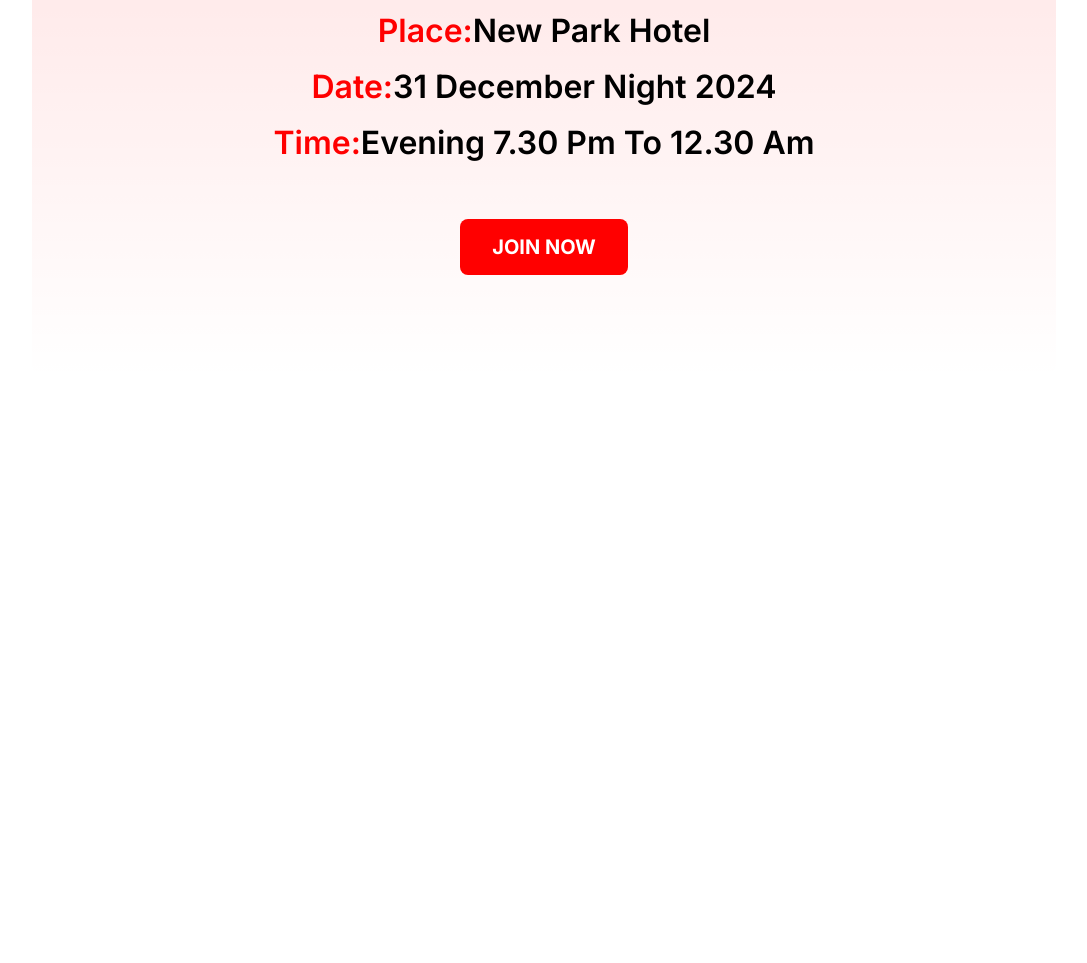
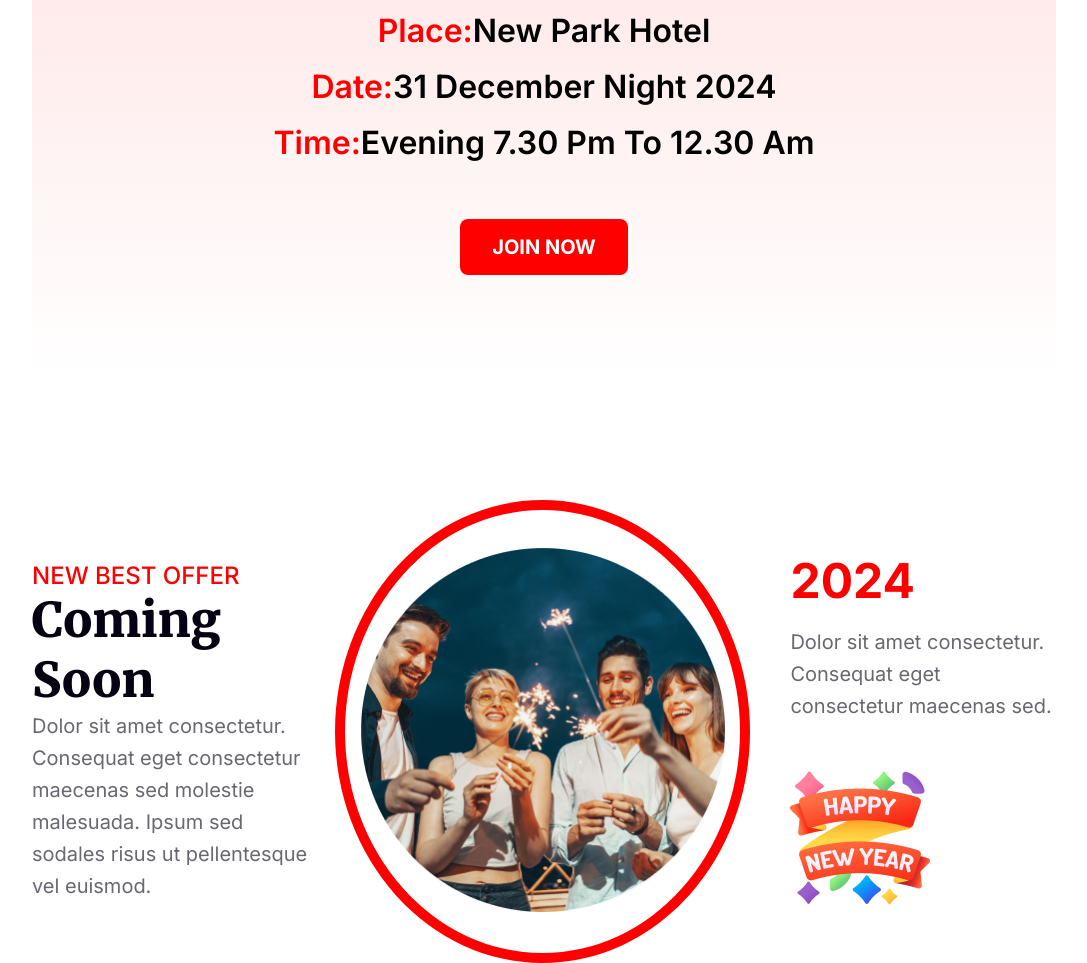
Before and after one commit to jahidul2004/new-year-offer, a plain HTML site: page index.html in a window 1280 px wide. Shown: the part 2502-3465 px from the top of the page, without its empty margins (96-1183 px from the left). Before the commit the page ends 2882 px from the top, so only its background shows below. Drawn offline with Linux system fonts and the light colour scheme.

Commit message:
Best offer section added.

```diff
--- a/index.html
+++ b/index.html
@@ -56,16 +56,57 @@
             <!-- Party section end -->
 
             <!-- Event section start -->
-             <section class="event">
+            <section class="event">
                 <div class="event-info">
-                    <h3 class="event-place"><span class="text-primary">Place:</span>New Park Hotel</h3>
-                    <h3 class="event-date"><span class="text-primary">Date:</span>31 December Night 2024</h3>
-                    <h3 class="event-time"><span class="text-primary">Time:</span>Evening 7.30 Pm to 12.30 Am</h3>
+                    <h3 class="event-place">
+                        <span class="text-primary">Place:</span>New Park Hotel
+                    </h3>
+                    <h3 class="event-date">
+                        <span class="text-primary">Date:</span>31 December Night
+                        2024
+                    </h3>
+                    <h3 class="event-time">
+                        <span class="text-primary">Time:</span>Evening 7.30 Pm
+                        to 12.30 Am
+                    </h3>
                     <button class="join-event-btn">Join Now</button>
                 </div>
-             </section>
+            </section>
             <!-- Event section end -->
 
+            <!-- Best offer section start -->
+            <section class="best-offer">
+                <div class="offer-info">
+                    <h4 class="offer-subtitle text-primary">NEW BEST OFFER</h4>
+                    <h2 class="offer-title">Coming Soon</h2>
+                    <p class="offer-description">
+                        Dolor sit amet consectetur. Consequat eget consectetur
+                        maecenas sed molestie malesuada. Ipsum sed sodales risus
+                        ut pellentesque vel euismod.
+                    </p>
+                </div>
+                <div class="offer-image">
+                    <div class="image-background">
+                        <img
+                        src="assets/images/offer-img.png"
+                        alt="Offer section Image"
+                    />
+                    </div>
+                </div>
+                <div class="offer-date">
+                    <h2 class="date-title text-primary">2024</h2>
+                    <p class="date-description">
+                        Dolor sit amet consectetur. Consequat eget consectetur
+                        maecenas sed.
+                    </p>
+                    <img
+                        src="assets/images/happy-new-year.png"
+                        alt="Happy New year Image"
+                        class="date-image"
+                    />
+                </div>
+            </section>
+            <!-- Best Offer section end -->
         </main>
 
         <footer class="footer"></footer>
--- a/styles/style.css
+++ b/styles/style.css
@@ -225,3 +225,92 @@
     cursor: pointer;
 }
 /* Event section end */
+
+/* Best offer section start */
+
+.best-offer {
+    width: 80%;
+    height: 463px;
+    display: flex;
+    align-items: center;
+    margin: 0 auto;
+    margin-top: 120px;
+}
+
+.best-offer .offer-info,
+.offer-image,
+.offer-date {
+    width: 33%;
+}
+
+
+.best-offer .offer-info .offer-subtitle {
+    color: rgb(255, 0, 0);
+    font-family: Inter;
+    font-size: 24px;
+    font-weight: 500;
+    text-align: left;
+}
+
+.best-offer .offer-info .offer-title {
+    color: rgb(7, 2, 17);
+    font-family: Merriweather;
+    font-size: 48px;
+    font-weight: 900;
+    text-align: left;
+    text-transform: capitalize;
+}
+
+.best-offer .offer-info .offer-description {
+    color: rgba(7, 2, 17, 0.6);
+    font-family: Inter;
+    font-size: 20px;
+    font-weight: 400;
+    line-height: 32px;
+    letter-spacing: 0%;
+    text-align: left;
+}
+
+.offer-date .date-title {
+    color: rgb(255, 0, 0);
+    font-family: Inter;
+    font-size: 48px;
+    font-weight: 700;
+    text-align: left;
+    margin-bottom: 16px;
+}
+
+.offer-date .date-description {
+    color: rgba(7, 2, 17, 0.6);
+    font-family: Inter;
+    font-size: 20px;
+    font-weight: 400;
+    line-height: 32px;
+    letter-spacing: 0%;
+    text-align: left;
+    margin-bottom: 46px;
+}
+
+.best-offer .offer-image img{
+    width: 364px;
+    height: 364px;
+}
+
+.best-offer .offer-image{
+    width: 463px;
+    height: 463px;
+    border: 10px solid red;
+    border-radius: 50%;
+    display: flex;
+    justify-content: center;
+    align-items: center;
+}
+
+.offer-date{
+    padding-left: 40px;
+}
+.offer-info{
+    padding-right: 20px;
+}
+
+/* Best offer section end */
```
Also changed, not shown: assets/images/happy-new-year.png (renamed from assets/images/Group 96.png), assets/images/offer-img.png (renamed from assets/images/Ellipse 1.png).
